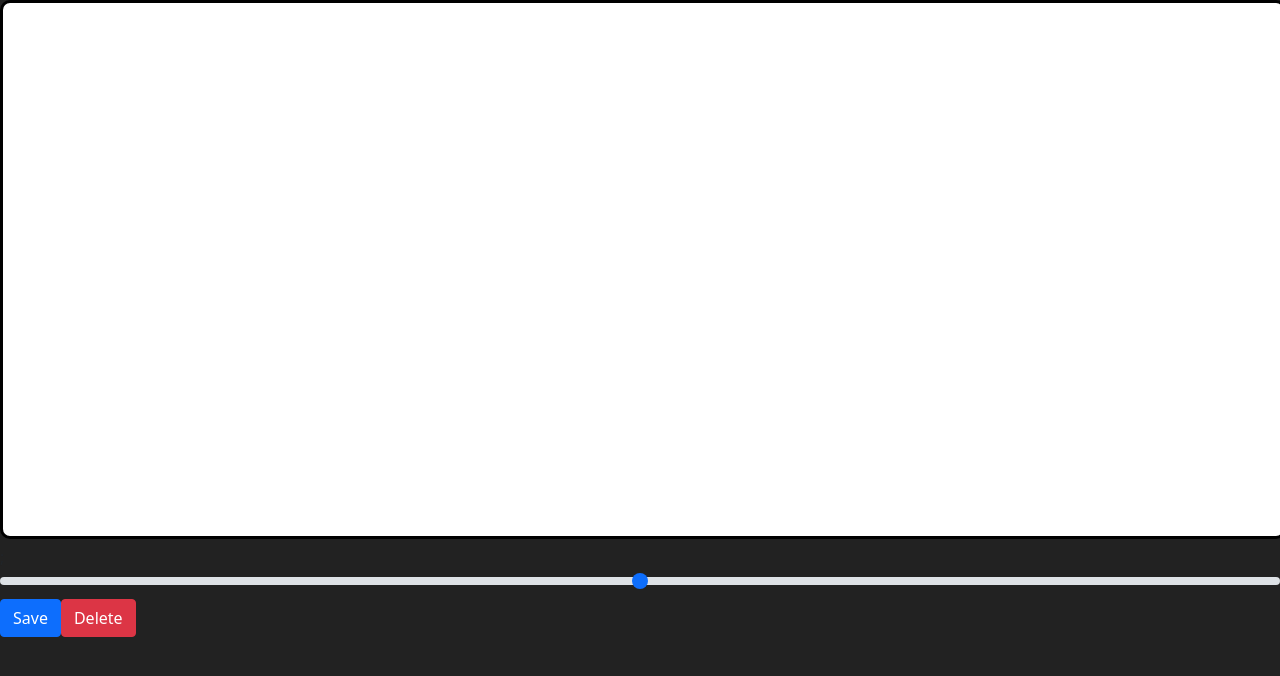
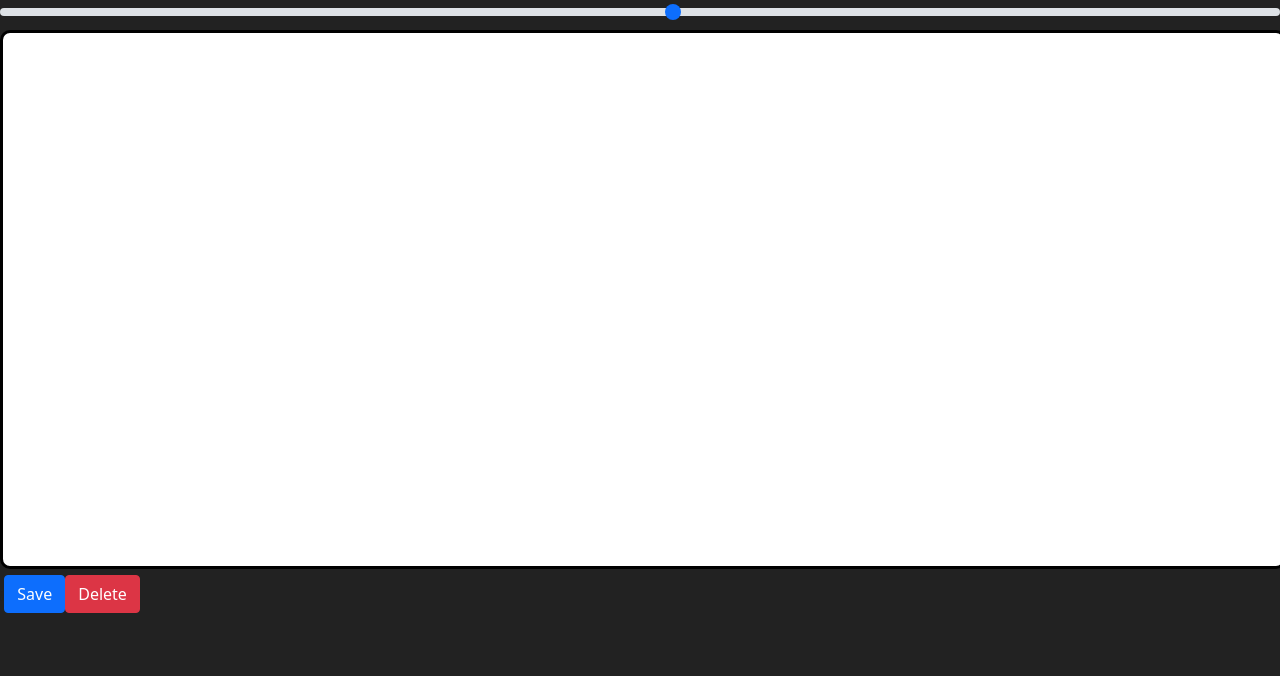
Before and after one commit to insideseanshead/canvas-react, a React (Create React App) app: page / in a window 1280 px wide. Shown: the top 676 px of the page. Built offline with nearby package versions, Linux system fonts and the light colour scheme.

Commit message:
created slider component

```diff
--- a/src/App.js
+++ b/src/App.js
@@ -2,15 +2,23 @@ import {useState, useEffect, useRef } from 'react'
 import Canvas from "./components/Canvas";
 import "bootstrap/dist/css/bootstrap.min.css";
 import "./App.css";
-import Controls from "./components/Controls";
-import context from 'react-bootstrap/esm/AccordionContext';
+import Slider from './components/Slider';
 
 function App() {
+  // Set State
+  const [penSlider, setPenSlider] = useState({
+    min:0,
+    max:20,
+    value: 10,
+  })
 
+  const [sliderValue, setSliderValue] = useState(0)
 
   return (
     <div className="App">
+      <Slider penSlider={penSlider} value={sliderValue} />
       <Canvas />
+
     </div>
   );
 }
--- a/src/components/Canvas.jsx
+++ b/src/components/Canvas.jsx
@@ -1,4 +1,4 @@
-import { useRef, useEffect } from "react";
+import { useRef, useEffect, useState } from "react";
 import FormRange from "react-bootstrap/esm/FormRange";
 import Button from "react-bootstrap/Button";
 
@@ -11,6 +11,7 @@ const Canvas = (props) => {
     canvas.height = window.innerHeight/1.5;
     let drawing = false;
 
+    // Buttons
     const clear = document.getElementById("clear");
 
     const saveImage = document.getElementById("save");
@@ -78,7 +79,7 @@ const Canvas = (props) => {
   return (
     <div>
       <canvas ref={canvasRef} {...props} id="canvas" />;
-      <FormRange className="pen-slider" />
+      {/* <FormRange id="pen-slider" min='1' max='20' /> */}
       <Button variant="primary" id="save">
         Save
       </Button>
--- a/src/components/Controls.jsx
+++ /dev/null
@@ -1,16 +0,0 @@
-import FormRange from "react-bootstrap/esm/FormRange"
-import Button from 'react-bootstrap/Button'
-
-const Controls = (handleClear) => {
-
-
-    return (
-        <div className='controls'>
-            <FormRange className='pen-slider' />
-            <Button variant='primary'>Save</Button>
-            <Button onClick={() => handleClear()} variant='danger'>Delete</Button>
-        </div>
-    )
-}
-
-export default Controls
--- /dev/null
+++ b/src/components/Slider.jsx
@@ -0,0 +1,11 @@
+import FormRange from "react-bootstrap/esm/FormRange"
+
+const Slider = () => {
+    return (
+        <div>
+            <FormRange id="pen-slider" min='1' max='20' />
+        </div>
+    )
+}
+
+export default Slider
```
